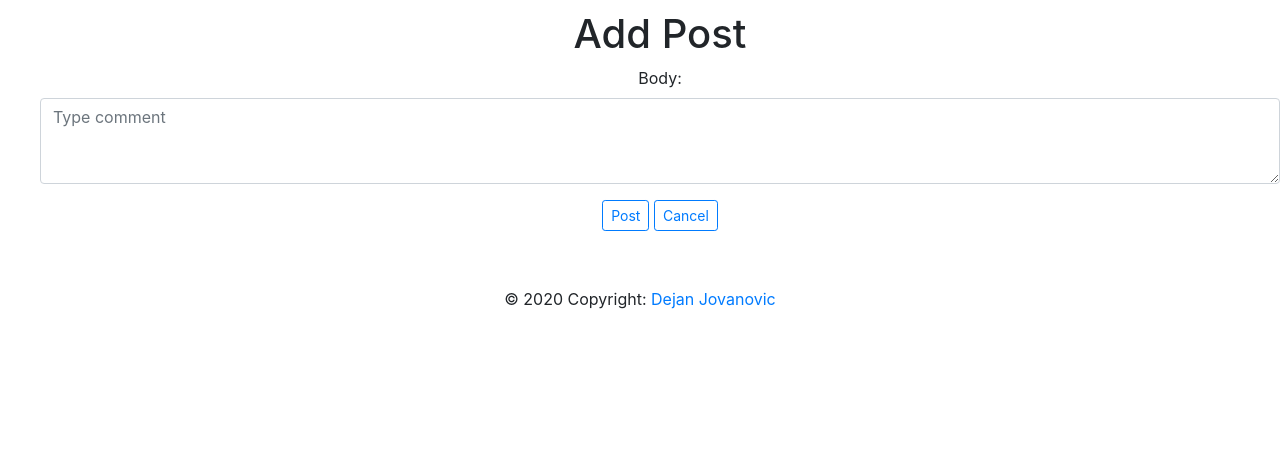
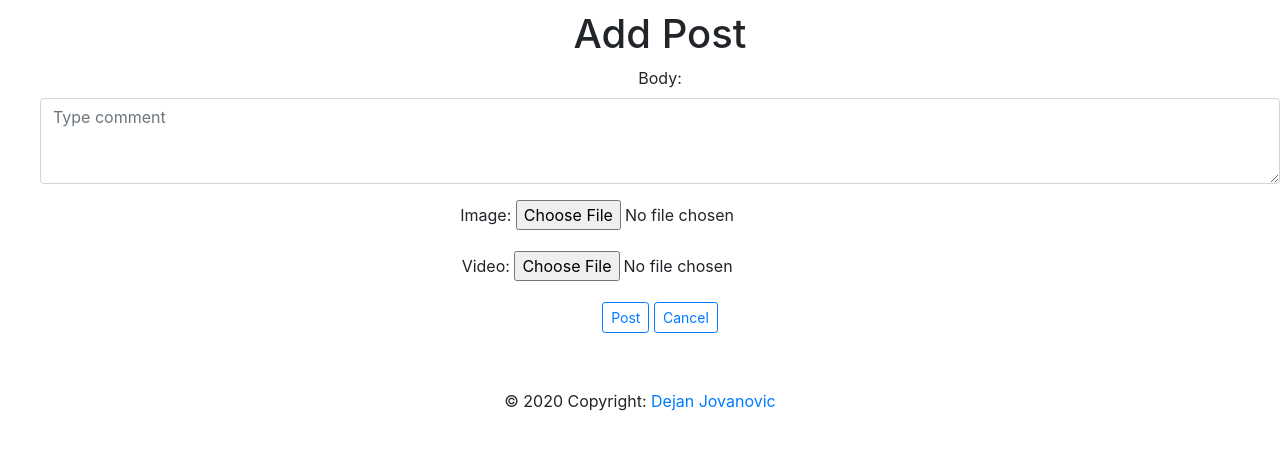
Before and after one commit to deki90to/BlogForum, a Django app: page /add/ in a window 1280 px wide. Shown: the part 132-582 px from the top of the page. Run offline with Django 3.2, Linux system fonts and the light colour scheme; parts of the project's set-up code (start-up, migrations or seed data) failed here and were passed over; some libraries are stand-ins or nearby versions.

Commit message:
upload pictures available

```diff
--- a/test_app/forms.py
+++ b/test_app/forms.py
@@ -5,7 +5,7 @@ from . models import Post
 class PostForm(forms.ModelForm):
 	class Meta:
 		model = Post
-		fields = ('author', 'body',)
+		fields = ('author', 'body', 'image', 'video')
 
 		widgets = {
 			'author':forms.TextInput(attrs={'class': 'form-control', 'value':'', 'id':'admin', 'type':'hidden'}),
--- a/test_app/models.py
+++ b/test_app/models.py
@@ -1,11 +1,17 @@
 from django.db import models
 from django.contrib.auth.models import User
+from django_resized import ResizedImageField
 
 # Create your models here.
 
 class Post(models.Model):
 	author = models.ForeignKey(User, on_delete = models.CASCADE)
 	body = models.TextField()
+	image = ResizedImageField(size=[480, 320], quality=100, upload_to='pictures', null=True, blank=True)
+	video = models.FileField(upload_to='videos', null=True, blank=True)
 
 	def __str__(self):
 		return f'{self.author}: {self.body}'
+
+	# class Meta:
+	# 	verbose_name_plural = 'Posts'
--- a/test_app/templates/add.html
+++ b/test_app/templates/add.html
@@ -8,8 +8,8 @@
 <div class="form-group">
 <form method="POST" enctype="multipart/form-data">
 	{% csrf_token %}
-	{{ form.as_p }}
 	{{ form.media }}
+    {{ form.as_p }}
     <button class='btn btn-outline-primary btn-sm'> Post </button>
 	<a href="{% url 'home' %}" class='btn btn-outline-primary btn-sm'> Cancel </a>
 </form>
--- a/test_app/templates/delete.html
+++ b/test_app/templates/delete.html
@@ -11,8 +11,8 @@
 <div class="form-group">
 <form method="POST">
 	{% csrf_token %}
+    <a href="{% url 'details' post.pk %}" class='btn btn-outline-primary btn-sm'> Cancel </a>
 	<button class="btn btn-outline-danger btn-sm"> DELETE </button>
-	<a href="{% url 'details' post.pk %}" class='btn btn-outline-primary btn-sm'> Cancel </a>
 </form>
 </div>
 </ul>
--- a/test_app/templates/home.html
+++ b/test_app/templates/home.html
@@ -16,6 +16,12 @@
     <li><b>{{ post.author }}</b></li>
         {{ post.body|slice:"200"|safe }}
         <a href="{% url 'details' post.pk %}"> ...details </a>
+        <br>
+
+    {% if post.image %}
+        <img src="{{ post.image.url }}">
+    {% endif %}
+
     </ul>
 {% endfor %}
 </ul>
--- a/test_app/urls.py
+++ b/test_app/urls.py
@@ -1,5 +1,6 @@
 from django.urls import path
 from . views import home, add, details, delete
+from . import views
 
 
 urlpatterns = [
--- a/test_app/views.py
+++ b/test_app/views.py
@@ -6,12 +6,10 @@ from . models import Post
 from . forms import PostForm
 # Create your views here.
 
-
 class home(ListView):
 	model = Post
 	template_name = 'home.html'
 	ordering = ['-id']
-
 
 class add(CreateView):
 	model = Post
@@ -19,11 +17,9 @@ class add(CreateView):
 	form_class = PostForm
 	success_url = reverse_lazy('home')
 
-
 class details(DetailView):
 	model = Post
 	template_name = 'details.html'
-
 
 class delete(DeleteView):
 	model = Post
```
Also changed, not shown: media/pictures/DSC_0465.jpeg (added), media/pictures/wp1893328-audi-a3-wallpapers.jpeg (added), media/pictures/wp1893328-audi-a3-wallpapers.jpg (added), pictures/wp1893328-audi-a3-wallpapers.jpg (added), test_app/migrations/0002_auto_20201219_0949.py (added), test_app/migrations/0003_auto_20201219_1325.py (added).
